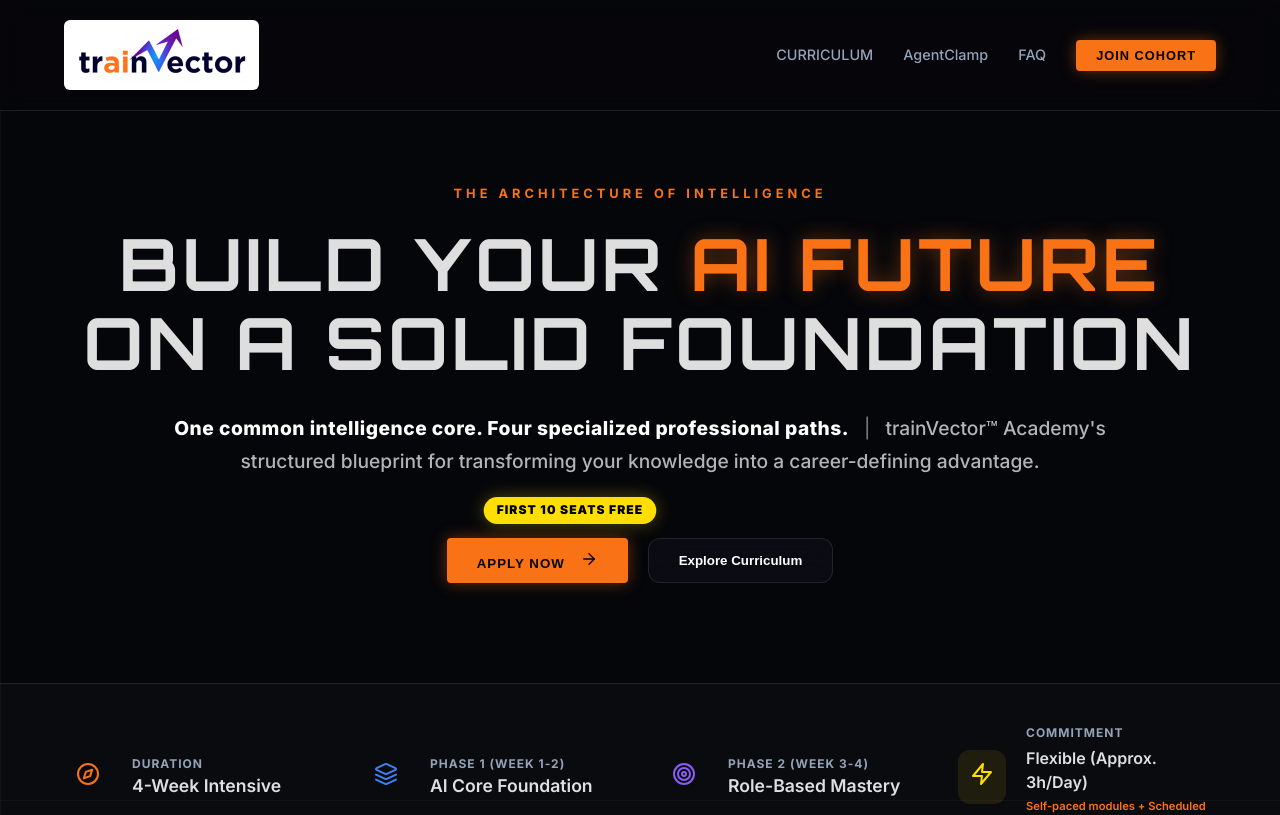
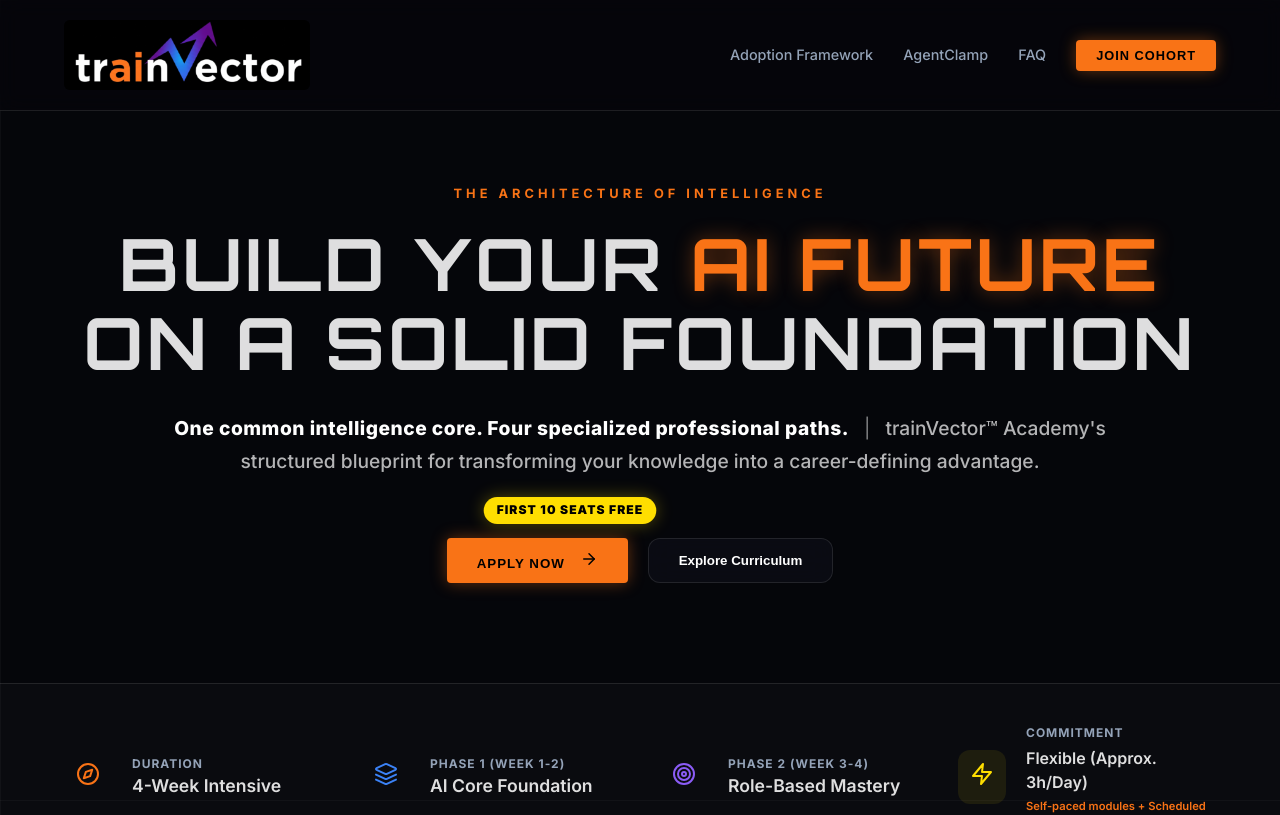
Before and after one commit to Phani-Prasad/trainVector, a React (Vite) app: page / in a window 1280 px wide. Shown: the top 815 px of the page. Built offline with nearby package versions, Linux system fonts and the light colour scheme; the HTML template or start-up script is replaced by a standard one.

Commit message:
Update trainVector logo and refine navbar/footer styling

```diff
--- a/src/App.tsx
+++ b/src/App.tsx
@@ -31,7 +31,7 @@ import {
   Instagram
 } from 'lucide-react';
 
-import logo from './assets/logo_wide.png';
+import logo from './assets/logo_new.png';
 import agentclampPreview from './assets/agentclamp_preview.png';
 
 const App = () => {
@@ -170,13 +170,11 @@ const App = () => {
               maxHeight: '12vw',
               minHeight: '40px',
               borderRadius: '6px',
-              background: '#fff',
-              padding: '6px'
             }}
           />
         </div>
         <div className="nav-links">
-          <a href="#curriculum" className="nav-link-text" style={{ color: 'var(--text-dim)', textDecoration: 'none', fontSize: '0.9rem', fontWeight: 500 }}>CURRICULUM</a>
+          <a href="#curriculum" className="nav-link-text" style={{ color: 'var(--text-dim)', textDecoration: 'none', fontSize: '0.9rem', fontWeight: 500 }}>Adoption Framework</a>
           <a href="#agentclamp" className="nav-link-text" style={{ color: 'var(--text-dim)', textDecoration: 'none', fontSize: '0.9rem', fontWeight: 500 }}>AgentClamp</a>
           <a href="#faq" className="nav-link-text" style={{ color: 'var(--text-dim)', textDecoration: 'none', fontSize: '0.9rem', fontWeight: 500 }}>FAQ</a>
           <button onClick={handleApply} className="glow-btn" style={{ fontSize: 'min(0.8rem, 3vw)', padding: '8px 20px' }}>Join Cohort</button>
@@ -804,8 +802,6 @@ const App = () => {
               maxHeight: '12vw',
               minHeight: '40px',
               borderRadius: '6px',
-              background: '#fff',
-              padding: '6px'
             }}
           />
         </div>
```
Also changed, not shown: src/assets/logo_new.png (added).
